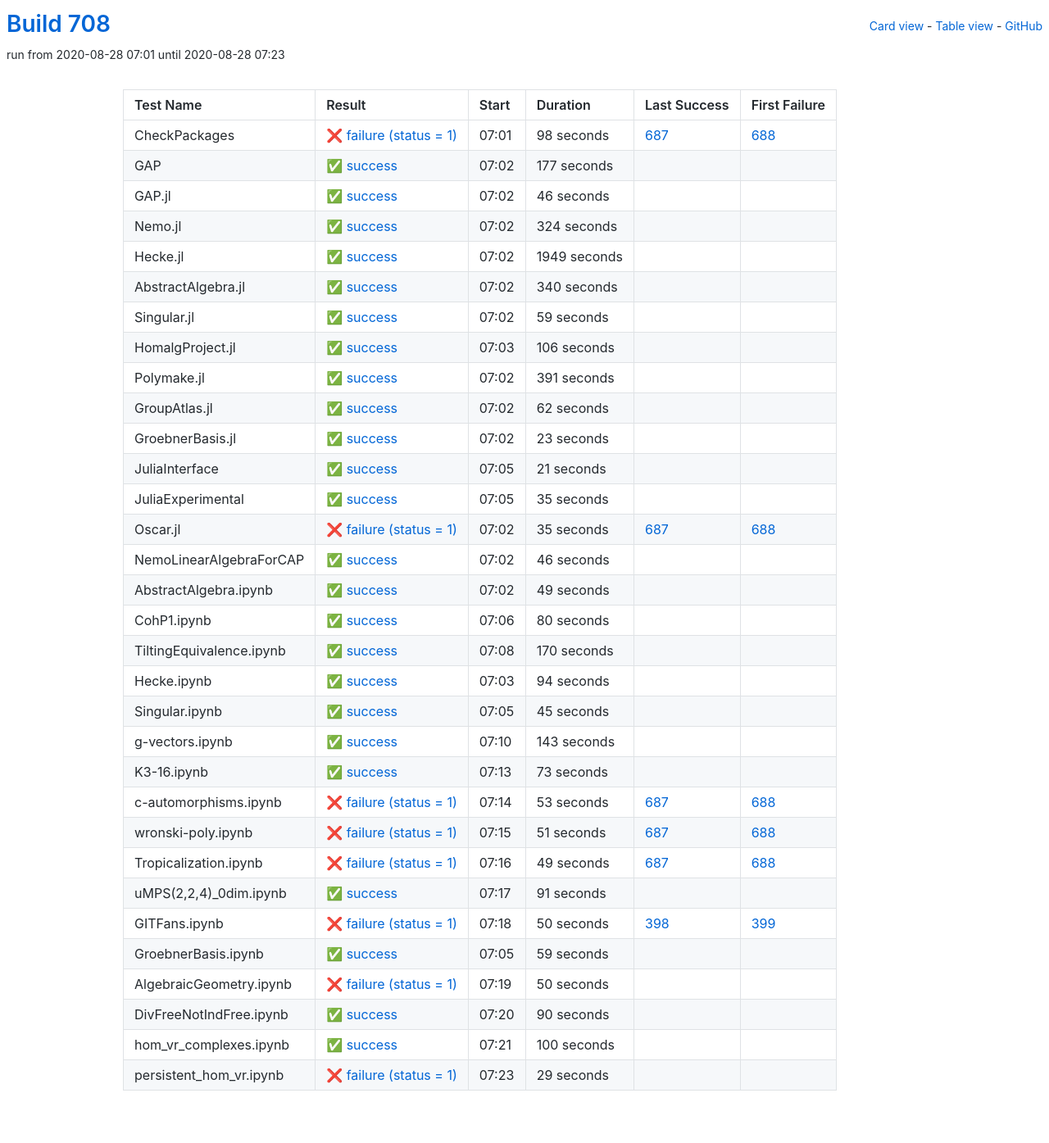
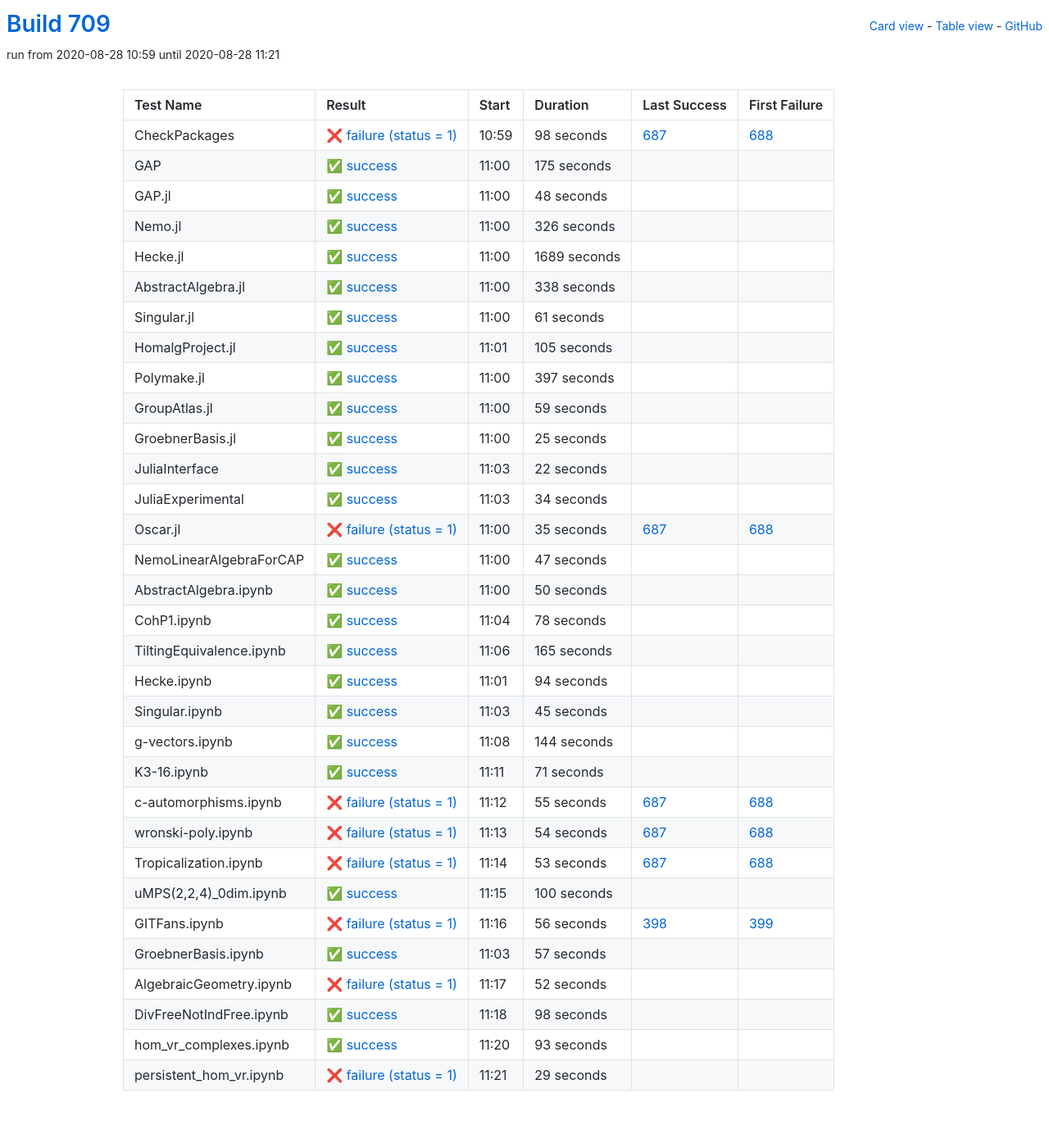
Before and after one commit to oscar-system/oscar-ci-status-stable, a Jekyll site: the page built from table.html, in a window 1280 px wide. Shown: the whole page at 82% size. Built offline with Jekyll 4.4.1, drawn with Linux system fonts in a browser that asks for light colours.

Commit message:
Build #709

```diff
--- a/_data/ci.yml
+++ b/_data/ci.yml
@@ -1,6 +1,6 @@
 ---
-build: 708
-build_url: https://oscarci.mathematik.uni-kl.de/job/oscar-stable/708/
+build: 709
+build_url: https://oscarci.mathematik.uni-kl.de/job/oscar-stable/709/
 job: oscar-stable
 organization: oscar-system
 repo: oscar-ci-status-stable
@@ -8,8 +8,8 @@ repourl: https://github.com/oscar-system/oscar-ci-status-stable
 tests:
 - name: CheckPackages
   id: checkpackages
-  log: https://oscarci.mathematik.uni-kl.de/job/oscar-stable/708/artifact/logs/build-708/CheckPackages.log
-  start: 2020-08-28 07:01
+  log: https://oscarci.mathematik.uni-kl.de/job/oscar-stable/709/artifact/logs/build-709/CheckPackages.log
+  start: 2020-08-28 10:59
   success: false
   exitcode: 1
   status: failure
@@ -20,68 +20,104 @@ tests:
   first_failure_url: https://oscarci.mathematik.uni-kl.de/job/oscar-stable/688/
 - name: GAP
   id: gap
-  log: https://oscarci.mathematik.uni-kl.de/job/oscar-stable/708/artifact/logs/build-708/GAP.log
-  start: 2020-08-28 07:02
+  log: https://oscarci.mathematik.uni-kl.de/job/oscar-stable/709/artifact/logs/build-709/GAP.log
+  start: 2020-08-28 11:00
   success: true
   exitcode: 0
   status: success
-  duration: 177
+  duration: 175
   last_success: false
   last_success_url:
   first_failure: false
   first_failure_url:
 - name: GAP.jl
   id: gap-jl
-  log: https://oscarci.mathematik.uni-kl.de/job/oscar-stable/708/artifact/logs/build-708/GAP.jl.log
-  start: 2020-08-28 07:02
+  log: https://oscarci.mathematik.uni-kl.de/job/oscar-stable/709/artifact/logs/build-709/GAP.jl.log
+  start: 2020-08-28 11:00
   success: true
   exitcode: 0
   status: success
-  duration: 46
+  duration: 48
   last_success: false
   last_success_url:
   first_failure: false
   first_failure_url:
 - name: Nemo.jl
   id: nemo-jl
-  log: https://oscarci.mathematik.uni-kl.de/job/oscar-stable/708/artifact/logs/build-708/Nemo.jl.log
-  start: 2020-08-28 07:02
+  log: https://oscarci.mathematik.uni-kl.de/job/oscar-stable/709/artifact/logs/build-709/Nemo.jl.log
+  start: 2020-08-28 11:00
   success: true
   exitcode: 0
   status: success
-  duration: 324
+  duration: 326
   last_success: false
   last_success_url:
   first_failure: false
   first_failure_url:
 - name: Hecke.jl
   id: hecke-jl
-  log: https://oscarci.mathematik.uni-kl.de/job/oscar-stable/708/artifact/logs/build-708/Hecke.jl.log
-  start: 2020-08-28 07:02
+  log: https://oscarci.mathematik.uni-kl.de/job/oscar-stable/709/artifact/logs/build-709/Hecke.jl.log
+  start: 2020-08-28 11:00
   success: true
   exitcode: 0
   status: success
-  duration: 1949
+  duration: 1689
   last_success: false
   last_success_url:
   first_failure: false
   first_failure_url:
 - name: AbstractAlgebra.jl
   id: abstractalgebra-jl
-  log: https://oscarci.mathematik.uni-kl.de/job/oscar-stable/708/artifact/logs/build-708/AbstractAlgebra.jl.log
-  start: 2020-08-28 07:02
+  log: https://oscarci.mathematik.uni-kl.de/job/oscar-stable/709/artifact/logs/build-709/AbstractAlgebra.jl.log
+  start: 2020-08-28 11:00
   success: true
   exitcode: 0
   status: success
-  duration: 340
+  duration: 338
   last_success: false
   last_success_url:
   first_failure: false
   first_failure_url:
 - name: Singular.jl
   id: singular-jl
-  log: https://oscarci.mathematik.uni-kl.de/job/oscar-stable/708/artifact/logs/build-708/Singular.jl.log
-  start: 2020-08-28 07:02
+  log: https://oscarci.mathematik.uni-kl.de/job/oscar-stable/709/artifact/logs/build-709/Singular.jl.log
+  start: 2020-08-28 11:00
+  success: true
+  exitcode: 0
+  status: success
+  duration: 61
+  last_success: false
+  last_success_url:
+  first_failure: false
+  first_failure_url:
+- name: HomalgProject.jl
+  id: homalgproject-jl
+  log: https://oscarci.mathematik.uni-kl.de/job/oscar-stable/709/artifact/logs/build-709/HomalgProject.jl.log
+  start: 2020-08-28 11:01
+  success: true
+  exitcode: 0
+  status: success
+  duration: 105
+  last_success: false
+  last_success_url:
+  first_failure: false
+  first_failure_url:
+- name: Polymake.jl
+  id: polymake-jl
+  log: https://oscarci.mathematik.uni-kl.de/job/oscar-stable/709/artifact/logs/build-709/Polymake.jl.log
+  start: 2020-08-28 11:00
+  success: true
+  exitcode: 0
+  status: success
+  duration: 397
+  last_success: false
+  last_success_url:
+  first_failure: false
+  first_failure_url:
+- name: GroupAtlas.jl
+  id: groupatlas-jl
+  log: https://oscarci.mathematik.uni-kl.de/job/oscar-stable/709/artifact/logs/build-709/GroupAtlas.jl.log
+  start: 2020-08-28 11:00
   success: true
   exitcode: 0
   status: success
@@ -90,82 +126,46 @@ tests:
   last_success_url:
   first_failure: false
   first_failure_url:
-- name: HomalgProject.jl
-  id: homalgproject-jl
-  log: https://oscarci.mathematik.uni-kl.de/job/oscar-stable/708/artifact/logs/build-708/HomalgProject.jl.log
-  start: 2020-08-28 07:03
+- name: GroebnerBasis.jl
+  id: groebnerbasis-jl
+  log: https://oscarci.mathematik.uni-kl.de/job/oscar-stable/709/artifact/logs/build-709/GroebnerBasis.jl.log
+  start: 2020-08-28 11:00
   success: true
   exitcode: 0
   status: success
-  duration: 106
-  last_success: false
-  last_success_url:
-  first_failure: false
-  first_failure_url:
-- name: Polymake.jl
-  id: polymake-jl
-  log: https://oscarci.mathematik.uni-kl.de/job/oscar-stable/708/artifact/logs/build-708/Polymake.jl.log
-  start: 2020-08-28 07:02
-  success: true
-  exitcode: 0
-  status: success
-  duration: 391
-  last_success: false
-  last_success_url:
-  first_failure: false
-  first_failure_url:
-- name: GroupAtlas.jl
-  id: groupatlas-jl
-  log: https://oscarci.mathematik.uni-kl.de/job/oscar-stable/708/artifact/logs/build-708/GroupAtlas.jl.log
-  start: 2020-08-28 07:02
-  success: true
-  exitcode: 0
-  status: success
-  duration: 62
-  last_success: false
-  last_success_url:
-  first_failure: false
-  first_failure_url:
-- name: GroebnerBasis.jl
-  id: groebnerbasis-jl
-  log: https://oscarci.mathematik.uni-kl.de/job/oscar-stable/708/artifact/logs/build-708/GroebnerBasis.jl.log
-  start: 2020-08-28 07:02
-  success: true
-  exitcode: 0
-  status: success
-  duration: 23
+  duration: 25
   last_success: false
   last_success_url:
   first_failure: false
   first_failure_url:
 - name: JuliaInterface
   id: juliainterface
-  log: https://oscarci.mathematik.uni-kl.de/job/oscar-stable/708/artifact/logs/build-708/JuliaInterface.log
-  start: 2020-08-28 07:05
+  log: https://oscarci.mathematik.uni-kl.de/job/oscar-stable/709/artifact/logs/build-709/JuliaInterface.log
+  start: 2020-08-28 11:03
   success: true
   exitcode: 0
   status: success
-  duration: 21
+  duration: 22
   last_success: false
   last_success_url:
   first_failure: false
   first_failure_url:
 - name: JuliaExperimental
   id: juliaexperimental
-  log: https://oscarci.mathematik.uni-kl.de/job/oscar-stable/708/artifact/logs/build-708/JuliaExperimental.log
-  start: 2020-08-28 07:05
+  log: https://oscarci.mathematik.uni-kl.de/job/oscar-stable/709/artifact/logs/build-709/JuliaExperimental.log
+  start: 2020-08-28 11:03
   success: true
   exitcode: 0
   status: success
-  duration: 35
+  duration: 34
   last_success: false
   last_success_url:
   first_failure: false
   first_failure_url:
 - name: Oscar.jl
   id: oscar-jl
-  log: https://oscarci.mathematik.uni-kl.de/job/oscar-stable/708/artifact/logs/build-708/Oscar.jl.log
-  start: 2020-08-28 07:02
+  log: https://oscarci.mathematik.uni-kl.de/job/oscar-stable/709/artifact/logs/build-709/Oscar.jl.log
+  start: 2020-08-28 11:00
   success: false
   exitcode: 1
   status: failure
@@ -176,56 +176,56 @@ tests:
   first_failure_url: https://oscarci.mathematik.uni-kl.de/job/oscar-stable/688/
 - name: NemoLinearAlgebraForCAP
   id: nemolinearalgebraforcap
-  log: https://oscarci.mathematik.uni-kl.de/job/oscar-stable/708/artifact/logs/build-708/NemoLinearAlgebraForCAP.log
-  start: 2020-08-28 07:02
+  log: https://oscarci.mathematik.uni-kl.de/job/oscar-stable/709/artifact/logs/build-709/NemoLinearAlgebraForCAP.log
+  start: 2020-08-28 11:00
   success: true
   exitcode: 0
   status: success
-  duration: 46
+  duration: 47
   last_success: false
   last_success_url:
   first_failure: false
   first_failure_url:
 - name: AbstractAlgebra.ipynb
   id: abstractalgebra-ipynb
-  log: https://oscarci.mathematik.uni-kl.de/job/oscar-stable/708/artifact/logs/build-708/AbstractAlgebra.ipynb.log
-  start: 2020-08-28 07:02
+  log: https://oscarci.mathematik.uni-kl.de/job/oscar-stable/709/artifact/logs/build-709/AbstractAlgebra.ipynb.log
+  start: 2020-08-28 11:00
   success: true
   exitcode: 0
   status: success
-  duration: 49
+  duration: 50
   last_success: false
   last_success_url:
   first_failure: false
   first_failure_url:
 - name: CohP1.ipynb
   id: cohp1-ipynb
-  log: https://oscarci.mathematik.uni-kl.de/job/oscar-stable/708/artifact/logs/build-708/CohP1.ipynb.log
-  start: 2020-08-28 07:06
+  log: https://oscarci.mathematik.uni-kl.de/job/oscar-stable/709/artifact/logs/build-709/CohP1.ipynb.log
+  start: 2020-08-28 11:04
   success: true
   exitcode: 0
   status: success
-  duration: 80
+  duration: 78
   last_success: false
   last_success_url:
   first_failure: false
   first_failure_url:
 - name: TiltingEquivalence.ipynb
   id: tiltingequivalence-ipynb
-  log: https://oscarci.mathematik.uni-kl.de/job/oscar-stable/708/artifact/logs/build-708/TiltingEquivalence.ipynb.log
-  start: 2020-08-28 07:08
+  log: https://oscarci.mathematik.uni-kl.de/job/oscar-stable/709/artifact/logs/build-709/TiltingEquivalence.ipynb.log
+  start: 2020-08-28 11:06
   success: true
   exitcode: 0
   status: success
-  duration: 170
+  duration: 165
   last_success: false
   last_success_url:
   first_failure: false
   first_failure_url:
 - name: Hecke.ipynb
   id: hecke-ipynb
-  log: https://oscarci.mathematik.uni-kl.de/job/oscar-stable/708/artifact/logs/build-708/Hecke.ipynb.log
-  start: 2020-08-28 07:03
+  log: https://oscarci.mathematik.uni-kl.de/job/oscar-stable/709/artifact/logs/build-709/Hecke.ipynb.log
+  start: 2020-08-28 11:01
   success: true
   exitcode: 0
   status: success
@@ -236,8 +236,8 @@ tests:
   first_failure_url:
 - name: Singular.ipynb
   id: singular-ipynb
-  log: https://oscarci.mathematik.uni-kl.de/job/oscar-stable/708/artifact/logs/build-708/Singular.ipynb.log
-  start: 2020-08-28 07:05
+  log: https://oscarci.mathematik.uni-kl.de/job/oscar-stable/709/artifact/logs/build-709/Singular.ipynb.log
+  start: 2020-08-28 11:03
   success: true
   exitcode: 0
   status: success
@@ -248,32 +248,56 @@ tests:
   first_failure_url:
 - name: g-vectors.ipynb
   id: g-vectors-ipynb
-  log: https://oscarci.mathematik.uni-kl.de/job/oscar-stable/708/artifact/logs/build-708/g-vectors.ipynb.log
-  start: 2020-08-28 07:10
+  log: https://oscarci.mathematik.uni-kl.de/job/oscar-stable/709/artifact/logs/build-709/g-vectors.ipynb.log
+  start: 2020-08-28 11:08
   success: true
   exitcode: 0
   status: success
-  duration: 143
+  duration: 144
   last_success: false
   last_success_url:
   first_failure: false
   first_failure_url:
 - name: K3-16.ipynb
   id: k3-16-ipynb
-  log: https://oscarci.mathematik.uni-kl.de/job/oscar-stable/708/artifact/logs/build-708/K3-16.ipynb.log
-  start: 2020-08-28 07:13
+  log: https://oscarci.mathematik.uni-kl.de/job/oscar-stable/709/artifact/logs/build-709/K3-16.ipynb.log
+  start: 2020-08-28 11:11
   success: true
   exitcode: 0
   status: success
-  duration: 73
+  duration: 71
   last_success: false
   last_success_url:
   first_failure: false
   first_failure_url:
 - name: c-automorphisms.ipynb
   id: c-automorphisms-ipynb
-  log: https://oscarci.mathematik.uni-kl.de/job/oscar-stable/708/artifact/logs/build-708/c-automorphisms.ipynb.log
-  start: 2020-08-28 07:14
+  log: https://oscarci.mathematik.uni-kl.de/job/oscar-stable/709/artifact/logs/build-709/c-automorphisms.ipynb.log
+  start: 2020-08-28 11:12
+  success: false
+  exitcode: 1
+  status: failure
+  duration: 55
+  last_success: 687
+  last_success_url: https://oscarci.mathematik.uni-kl.de/job/oscar-stable/687/
+  first_failure: 688
+  first_failure_url: https://oscarci.mathematik.uni-kl.de/job/oscar-stable/688/
+- name: wronski-poly.ipynb
+  id: wronski-poly-ipynb
+  log: https://oscarci.mathematik.uni-kl.de/job/oscar-stable/709/artifact/logs/build-709/wronski-poly.ipynb.log
+  start: 2020-08-28 11:13
+  success: false
+  exitcode: 1
+  status: failure
+  duration: 54
+  last_success: 687
+  last_success_url: https://oscarci.mathematik.uni-kl.de/job/oscar-stable/687/
+  first_failure: 688
+  first_failure_url: https://oscarci.mathematik.uni-kl.de/job/oscar-stable/688/
+- name: Tropicalization.ipynb
+  id: tropicalization-ipynb
+  log: https://oscarci.mathematik.uni-kl.de/job/oscar-stable/709/artifact/logs/build-709/Tropicalization.ipynb.log
+  start: 2020-08-28 11:14
   success: false
   exitcode: 1
   status: failure
@@ -282,94 +306,10 @@ tests:
   last_success_url: https://oscarci.mathematik.uni-kl.de/job/oscar-stable/687/
   first_failure: 688
   first_failure_url: https://oscarci.mathematik.uni-kl.de/job/oscar-stable/688/
-- name: wronski-poly.ipynb
-  id: wronski-poly-ipynb
-  log: https://oscarci.mathematik.uni-kl.de/job/oscar-stable/708/artifact/logs/build-708/wronski-poly.ipynb.log
-  start: 2020-08-28 07:15
-  success: false
-  exitcode: 1
-  status: failure
-  duration: 51
-  last_success: 687
-  last_success_url: https://oscarci.mathematik.uni-kl.de/job/oscar-stable/687/
-  first_failure: 688
-  first_failure_url: https://oscarci.mathematik.uni-kl.de/job/oscar-stable/688/
-- name: Tropicalization.ipynb
-  id: tropicalization-ipynb
-  log: https://oscarci.mathematik.uni-kl.de/job/oscar-stable/708/artifact/logs/build-708/Tropicalization.ipynb.log
-  start: 2020-08-28 07:16
-  success: false
-  exitcode: 1
-  status: failure
-  duration: 49
-  last_success: 687
-  last_success_url: https://oscarci.mathematik.uni-kl.de/job/oscar-stable/687/
-  first_failure: 688
-  first_failure_url: https://oscarci.mathematik.uni-kl.de/job/oscar-stable/688/
 - name: uMPS(2,2,4)_0dim.ipynb
   id: umps-2-2-4-0dim-ipynb
-  log: https://oscarci.mathematik.uni-kl.de/job/oscar-stable/708/artifact/logs/build-708/uMPS-2-2-4-_0dim.ipynb.log
-  start: 2020-08-28 07:17
-  success: true
-  exitcode: 0
-  status: success
-  duration: 91
-  last_success: false
-  last_success_url:
-  first_failure: false
-  first_failure_url:
-- name: GITFans.ipynb
-  id: gitfans-ipynb
-  log: https://oscarci.mathematik.uni-kl.de/job/oscar-stable/708/artifact/logs/build-708/GITFans.ipynb.log
-  start: 2020-08-28 07:18
-  success: false
-  exitcode: 1
-  status: failure
-  duration: 50
-  last_success: 398
-  last_success_url: https://oscarci.mathematik.uni-kl.de/job/oscar-stable/398/
-  first_failure: 399
-  first_failure_url: https://oscarci.mathematik.uni-kl.de/job/oscar-stable/399/
-- name: GroebnerBasis.ipynb
-  id: groebnerbasis-ipynb
-  log: https://oscarci.mathematik.uni-kl.de/job/oscar-stable/708/artifact/logs/build-708/GroebnerBasis.ipynb.log
-  start: 2020-08-28 07:05
-  success: true
-  exitcode: 0
-  status: success
-  duration: 59
-  last_success: false
-  last_success_url:
-  first_failure: false
-  first_failure_url:
-- name: AlgebraicGeometry.ipynb
-  id: algebraicgeometry-ipynb
-  log: https://oscarci.mathematik.uni-kl.de/job/oscar-stable/708/artifact/logs/build-708/AlgebraicGeometry.ipynb.log
-  start: 2020-08-28 07:19
-  success: false
-  exitcode: 1
-  status: failure
-  duration: 50
-  last_success: false
-  last_success_url:
-  first_failure: false
-  first_failure_url:
-- name: DivFreeNotIndFree.ipynb
-  id: divfreenotindfree-ipynb
-  log: https://oscarci.mathematik.uni-kl.de/job/oscar-stable/708/artifact/logs/build-708/DivFreeNotIndFree.ipynb.log
-  start: 2020-08-28 07:20
-  success: true
-  exitcode: 0
-  status: success
-  duration: 90
-  last_success: false
-  last_success_url:
-  first_failure: false
-  first_failure_url:
-- name: hom_vr_complexes.ipynb
-  id: hom-vr-complexes-ipynb
-  log: https://oscarci.mathematik.uni-kl.de/job/oscar-stable/708/artifact/logs/build-708/hom_vr_complexes.ipynb.log
-  start: 2020-08-28 07:21
+  log: https://oscarci.mathematik.uni-kl.de/job/oscar-stable/709/artifact/logs/build-709/uMPS-2-2-4-_0dim.ipynb.log
+  start: 2020-08-28 11:15
   success: true
   exitcode: 0
   status: success
@@ -378,10 +318,70 @@ tests:
   last_success_url:
   first_failure: false
   first_failure_url:
+- name: GITFans.ipynb
+  id: gitfans-ipynb
+  log: https://oscarci.mathematik.uni-kl.de/job/oscar-stable/709/artifact/logs/build-709/GITFans.ipynb.log
+  start: 2020-08-28 11:16
+  success: false
+  exitcode: 1
+  status: failure
+  duration: 56
+  last_success: 398
+  last_success_url: https://oscarci.mathematik.uni-kl.de/job/oscar-stable/398/
+  first_failure: 399
+  first_failure_url: https://oscarci.mathematik.uni-kl.de/job/oscar-stable/399/
+- name: GroebnerBasis.ipynb
+  id: groebnerbasis-ipynb
+  log: https://oscarci.mathematik.uni-kl.de/job/oscar-stable/709/artifact/logs/build-709/GroebnerBasis.ipynb.log
+  start: 2020-08-28 11:03
+  success: true
+  exitcode: 0
+  status: success
+  duration: 57
+  last_success: false
+  last_success_url:
+  first_failure: false
+  first_failure_url:
+- name: AlgebraicGeometry.ipynb
+  id: algebraicgeometry-ipynb
+  log: https://oscarci.mathematik.uni-kl.de/job/oscar-stable/709/artifact/logs/build-709/AlgebraicGeometry.ipynb.log
+  start: 2020-08-28 11:17
+  success: false
+  exitcode: 1
+  status: failure
+  duration: 52
+  last_success: false
+  last_success_url:
+  first_failure: false
+  first_failure_url:
+- name: DivFreeNotIndFree.ipynb
+  id: divfreenotindfree-ipynb
+  log: https://oscarci.mathematik.uni-kl.de/job/oscar-stable/709/artifact/logs/build-709/DivFreeNotIndFree.ipynb.log
+  start: 2020-08-28 11:18
+  success: true
+  exitcode: 0
+  status: success
+  duration: 98
+  last_success: false
+  last_success_url:
+  first_failure: false
+  first_failure_url:
+- name: hom_vr_complexes.ipynb
+  id: hom-vr-complexes-ipynb
+  log: https://oscarci.mathematik.uni-kl.de/job/oscar-stable/709/artifact/logs/build-709/hom_vr_complexes.ipynb.log
+  start: 2020-08-28 11:20
+  success: true
+  exitcode: 0
+  status: success
+  duration: 93
+  last_success: false
+  last_success_url:
+  first_failure: false
+  first_failure_url:
 - name: persistent_hom_vr.ipynb
   id: persistent-hom-vr-ipynb
-  log: https://oscarci.mathematik.uni-kl.de/job/oscar-stable/708/artifact/logs/build-708/persistent_hom_vr.ipynb.log
-  start: 2020-08-28 07:23
+  log: https://oscarci.mathematik.uni-kl.de/job/oscar-stable/709/artifact/logs/build-709/persistent_hom_vr.ipynb.log
+  start: 2020-08-28 11:21
   success: false
   exitcode: 1
   status: failure
```
Also changed, not shown: README.md.
